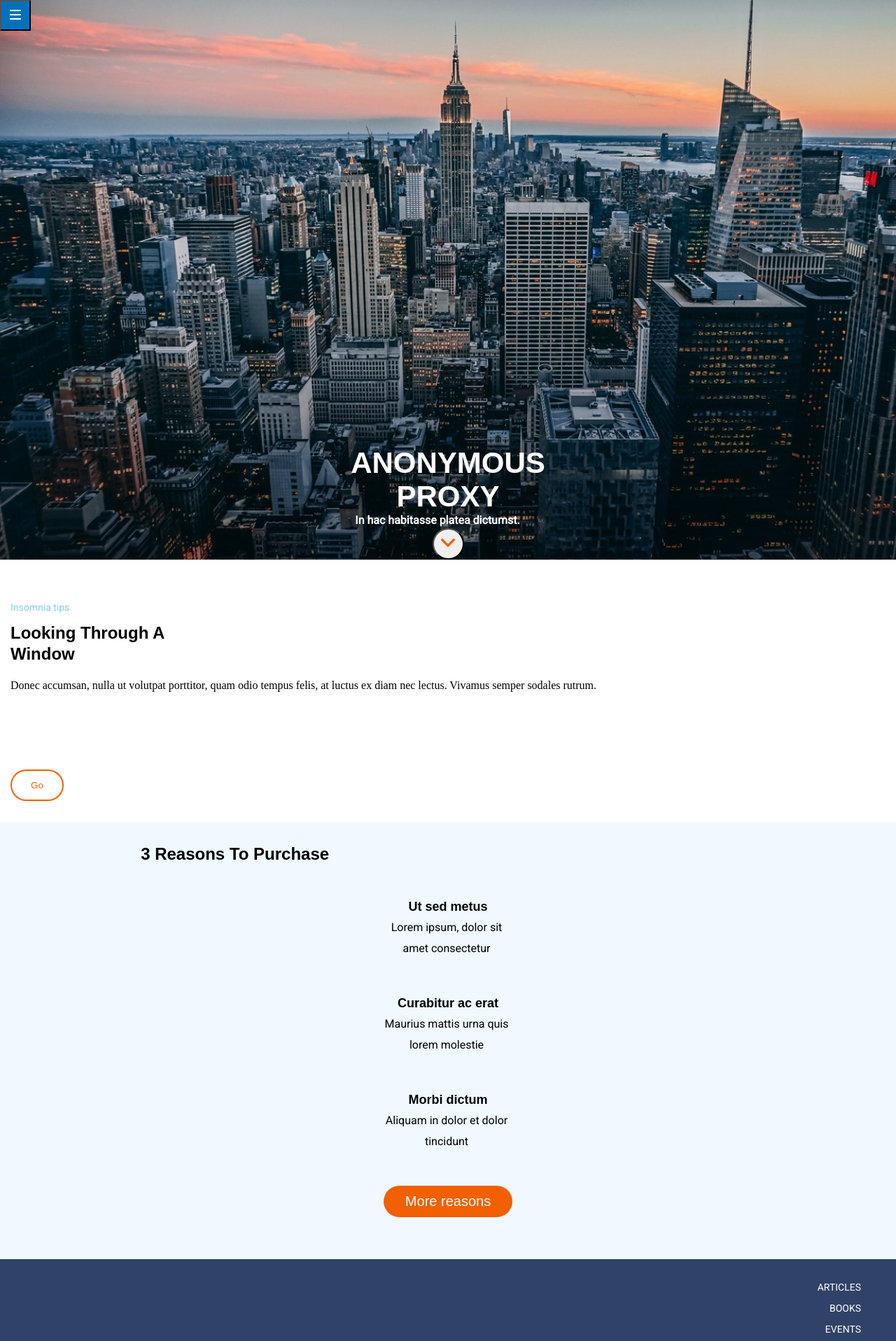
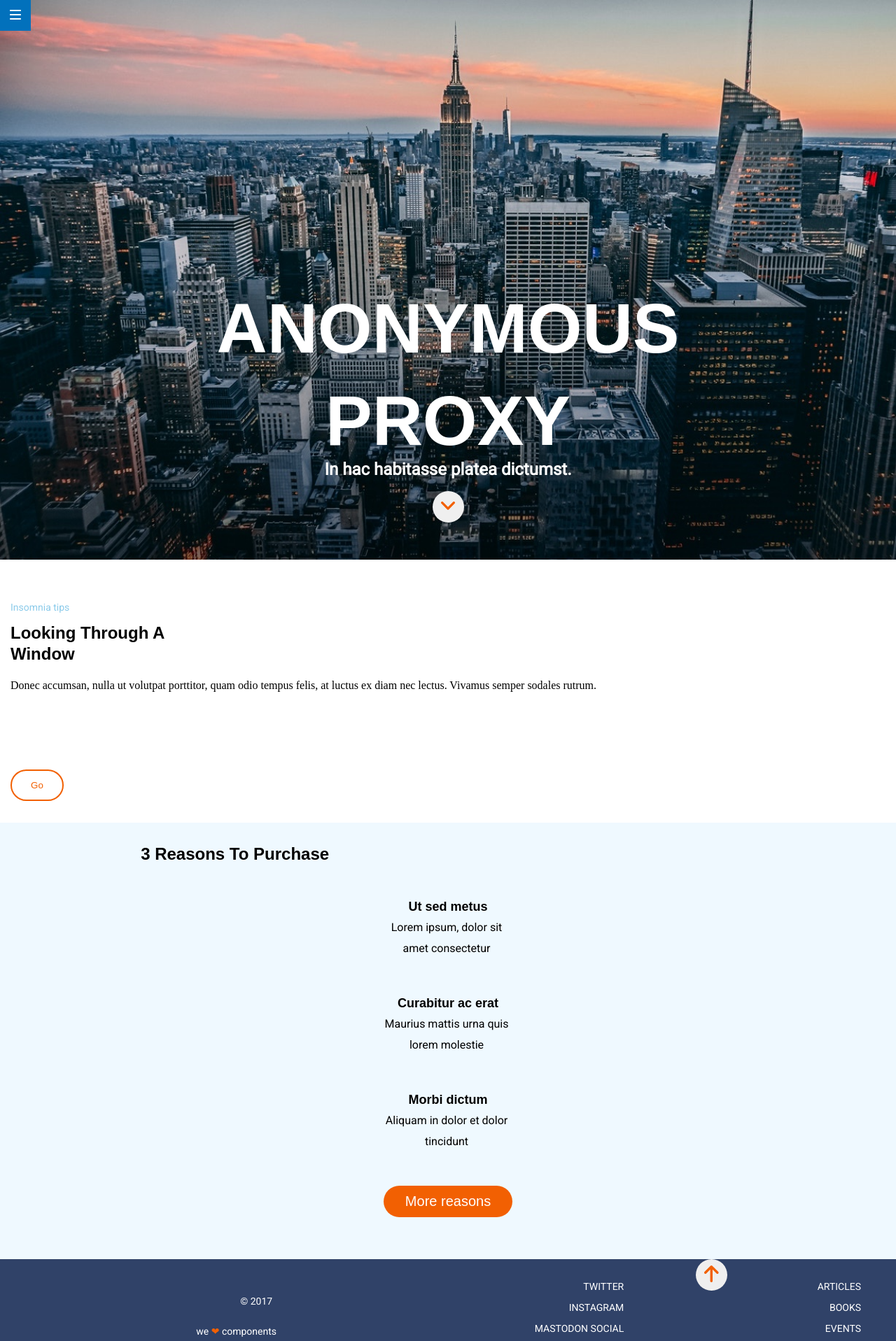
Before and after one commit to AlejandraSC/Anonymous-Proxy, a website: page docs/index.html in a window 1280 px wide. Shown: the top 1917 px of the page at 70% size. Drawn offline with Linux system fonts and the light colour scheme.

Commit message:
interactions_some-improvements

```diff
--- a/docs/index.html
+++ b/docs/index.html
@@ -13,29 +13,26 @@
     <!--HEADER-->
     <header class="header">
       <nav>
-        <button class=hamburguer-button>
+        <button class="hamburguer-button">
           <a href="https://adalab.es/" target="_blank" title="Anonymous proxy will help you">
             <img class="hamburguer" src="./assets/images/ico-menu.svg" alt="Anonymous proxy will help you" />
           </a>
         </button>
       </nav>
     </header>
+
     <!--MAIN-->
     <main>
       <!--Hero -->
-      <section class="hero">
-        <div class="hero-text">
-          <h1 class="hero-title">Anonymous proxy</h1>
+       <section class="hero-text" id="principal">
+          <h1 class="hero-title" >Anonymous proxy</h1>
           <h2 class="hero-subtitle">In hac habitasse platea dictumst.</h2>
-        </div>
-
           <button class="ico-scroll">
-          <a href="#reasons">
+            <a href="#purchase">
               <img src="./assets/images/ico-scroll-down.svg" alt="Press to scroll" title="Press to scroll" />
             </a>
           </button>
         </section>
-
       <!--Looking-->
       <section class="looking-container">
         <nav>
@@ -53,7 +50,7 @@
       </section>
 
       <!--Reasons-->
-      <section class="reasons-purchase">
+      <section class="reasons-purchase" id="purchase">
         <h2 class="reasons-title">3 reasons to purchase</h2>
         <article class="reasons">
           <div class="first-reason">
@@ -76,9 +73,9 @@
 
     </main>
     <!--FOOTER-->
-    <footer class="footer">
-      <button class="ico-arrow">
-        <a href="#reasons">
+    <footer class="footer" >
+      <button class="ico-arrow" >
+        <a href="#principal">
           <img src="./assets/images/ico-arrow.svg" alt="Press to go up" title="Press to go up" />
         </a>
       </button>
--- a/src/scss/layout/_footer.scss
+++ b/src/scss/layout/_footer.scss
@@ -1,17 +1,15 @@
 .footer {
   box-sizing: border-box;
-  border-top: solid 1px $footer__background--color;
-  width: 100%;
   height: 465px;
   display: flex;
   flex-direction: column;
-  flex-wrap: nowrap;
   justify-content: space-around;
   padding: 10%;
   align-items: center;
   background-color: $footer__background--color;
   color: $base-color;
   line-height: 30px;
+  padding-top: 0;
 
   @media all and (min-width: 768px) {
     display: flex;
@@ -34,9 +32,6 @@
     font-size: 14px;
     margin: 0px;
     left: 124px;
-    right: 123px;
-    top: 60px;
-    bottom: 255px;
     line-height: 30px;
     text-transform: uppercase;
 
@@ -91,7 +86,6 @@
       text-decoration: none;
     }
   }
-
 }
 
 .footer-copyright {
@@ -154,5 +148,15 @@
 }
 
 .ico-arrow {
+  display: flex;
+  justify-content: space-around;
+  align-items: center;
+  width: 45px;
+  height: 45px;
+  border-radius: 22.5px;
+  border: none;
 
+  &:hover {
+    background-color: $insomnia__tips--color;
+  }
 }
--- a/src/scss/layout/_header.scss
+++ b/src/scss/layout/_header.scss
@@ -9,4 +9,5 @@
   width: 44px;
   height: 44px;
   background-color: $hamburguer__background--color;
+  border: none;
 }
--- a/src/scss/layout/_hero.scss
+++ b/src/scss/layout/_hero.scss
@@ -1,27 +1,64 @@
-.hero {
+* {
+  box-sizing: border-box;
+  margin: 0;
+  padding: 0
+}
+
+.hero-text {
   height: 100vh;
   display: flex;
   flex-direction: column;
   justify-content: flex-end;
+  text-align: center;
+  align-items: center;
   background-image: url(../images/cover.jpg);
   background-size: cover;
-  text-align: center;
-  align-items: center;
   color: $base-color;
+  padding: 53px;
 }
 
 .hero-title {
-  width: 320px;
+  width: 290px;
+  height: 284px;
   font-size: 42px;
   text-transform: uppercase;
   font-family: $title-font;
+  line-height: 55px;
+  padding: 10px;
+
+  @media all and (min-width: 768px) {
+    width: 690px;
+    height: 212px;
+    font-size: 80px;
+    line-height: 106px;
+
+  }
+
+  @media all and (min-width: 1280px) {
+    width: 730px;
+    height: 264px;
+    font-size: 100px;
+    line-height: 132px;
+  }
 }
 
 .hero-subtitle {
+  align-content: flex-start;
+  font-size: 16px;
   font-family: $text-font;
-  font-size: 16px;
-  width: 290px;
-  height: 21px;
+  padding-bottom: 45px;
+
+  @media all and (min-width: 768px) {
+    width: 360px;
+    height: 32px;
+    font-size: 24px;
+  }
+
+  @media all and (min-width: 1280px) {
+    width: 730px;
+    height: 32px;
+    font-size: 24px;
+  }
 }
 
 .ico-scroll {
@@ -31,5 +68,9 @@
   width: 45px;
   height: 45px;
   border-radius: 22.5px;
-  bottom: 53px;
+  border: none;
+
+  &:hover {
+    background-color: $insomnia__tips--color;
+  }
 }
--- a/src/scss/layout/_looking.scss
+++ b/src/scss/layout/_looking.scss
@@ -42,6 +42,8 @@
 .looking-description {
   height: 120px;
   gap: 30px;
+  grid-template-columns: 1;
+  grid-template-rows: 4;
 }
 
 .go-button {
@@ -51,4 +53,8 @@
   width: 76px;
   border-radius: 22.5px;
   border: solid 2px $button-details;
+
+  &:hover {
+    background-color: orange;
+  }
 }
--- a/src/scss/layout/_reasons.scss
+++ b/src/scss/layout/_reasons.scss
@@ -43,9 +43,10 @@
   width: 180px;
   height: 63px;
 }
+
 .reason-title {
-font-size: 18px;
-font-family: $title-font;
+  font-size: 18px;
+  font-family: $title-font;
 }
 
 .reasons-button {
@@ -57,4 +58,8 @@ font-family: $title-font;
   border-radius: 22.5px;
   line-height: 2.25;
   border: none;
+
+  &:hover {
+    background-color: orange;
+  }
 }
```
Also changed, not shown: public/index.html (+9 -12 lines), src/html/partials/footer.html (+3 -3 lines), src/html/partials/header.html (+5 -5 lines), src/html/partials/hero.html (+8 -11 lines), src/html/partials/reasons.html (+1 -1 lines), docs/assets/css/main.css, public/assets/css/main.css, 1 other file. Lines whose indentation alone changed are shown as unchanged.
